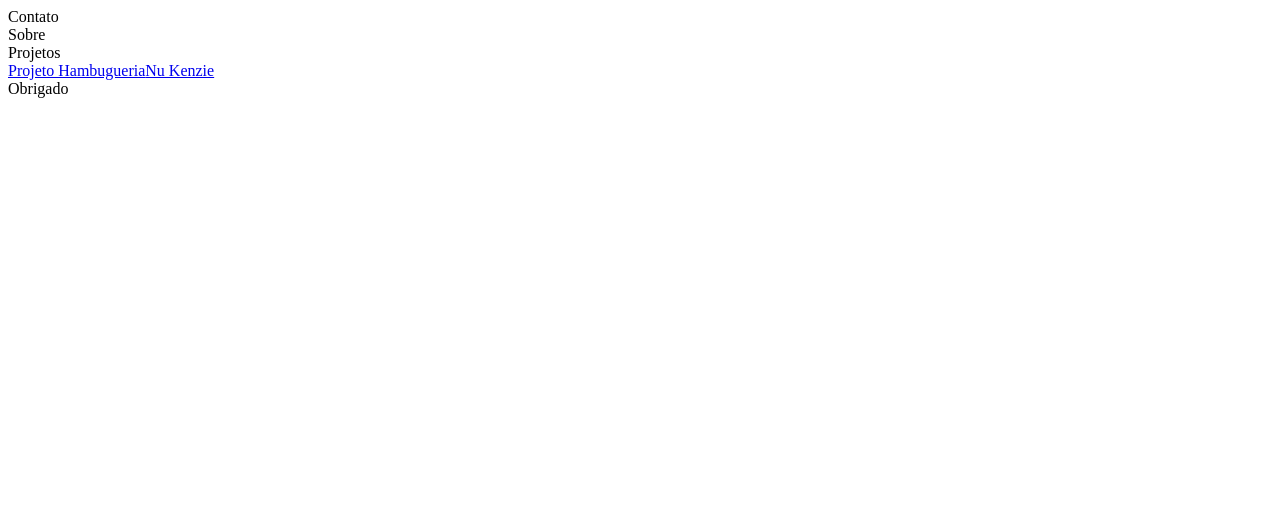
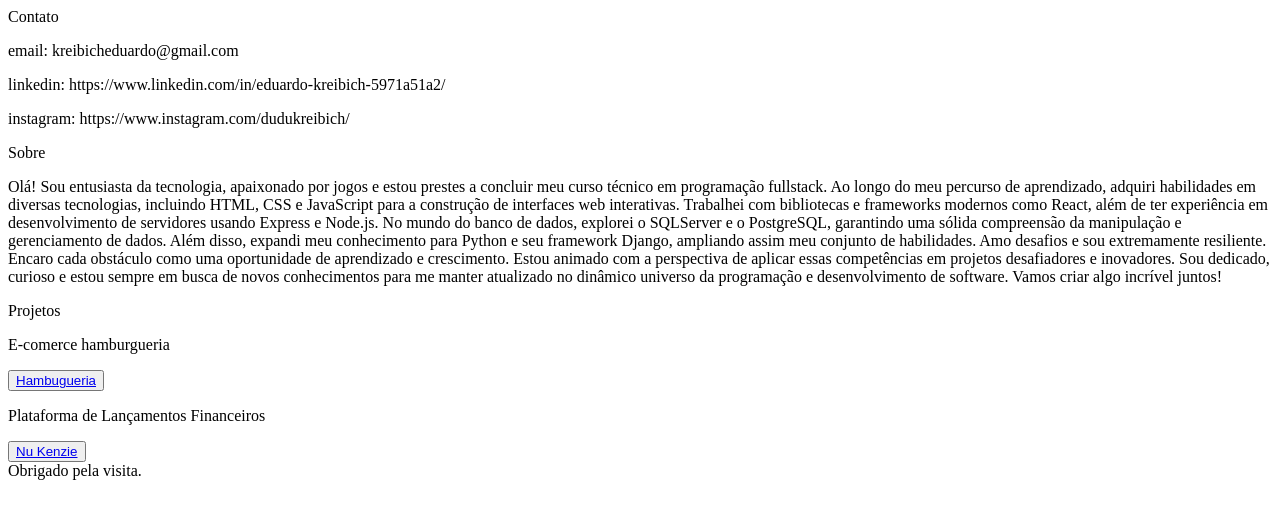
Before and after one commit to EduardoKreibich/Portifolio.Eduardo, a React (Vite) app: page / in a window 1280 px wide. Shown: the top 518 px of the page. Built offline with nearby package versions, Linux system fonts and the light colour scheme.

Commit message:
feat: Sobre

```diff
--- a/src/pages/dashbord/index.jsx
+++ b/src/pages/dashbord/index.jsx
@@ -7,11 +7,28 @@ export const Portifolio = () => {
     return(
         <>
             <header>Contato</header>
+                <p>email: kreibicheduardo@gmail.com</p>
+                <p>linkedin: https://www.linkedin.com/in/eduardo-kreibich-5971a51a2/</p>
+                <p>instagram: https://www.instagram.com/dudukreibich/</p>
             <section>Sobre</section>
+                <p>
+                Olá! Sou entusiasta da tecnologia, apaixonado por jogos e estou prestes a concluir meu curso técnico em programação fullstack. Ao longo do meu percurso de aprendizado, adquiri habilidades em diversas tecnologias, incluindo HTML, CSS e JavaScript para a construção de interfaces web interativas. Trabalhei com bibliotecas e frameworks modernos como React, além de ter experiência em desenvolvimento de servidores usando Express e Node.js.
+
+                No mundo do banco de dados, explorei o SQLServer e o PostgreSQL, garantindo uma sólida compreensão da manipulação e gerenciamento de dados. Além disso, expandi meu conhecimento para Python e seu framework Django, ampliando assim meu conjunto de habilidades.
+
+                Amo desafios e sou extremamente resiliente. Encaro cada obstáculo como uma oportunidade de aprendizado e crescimento. Estou animado com a perspectiva de aplicar essas competências em projetos desafiadores e inovadores. Sou dedicado, curioso e estou sempre em busca de novos conhecimentos para me manter atualizado no dinâmico universo da programação e desenvolvimento de software. Vamos criar algo incrível juntos!
+                </p>
             <section>Projetos</section>
-            <a href="https://hamburguria-kenzie-cdfrv2oek-eduardokreibich.vercel.app/" target="blank">Projeto Hambugueria</a>
-            <a href="https://nukenzie-2twykubd1-eduardokreibich.vercel.app/" target="blank">Nu Kenzie</a>
-            <section>Obrigado</section>
+            <p>E-comerce hamburgueria</p>
+            <button>
+                <a href="https://hamburguria-kenzie-cdfrv2oek-eduardokreibich.vercel.app/" target="blank">Hambugueria</a>
+            </button>
+
+            <p>Plataforma de Lançamentos Financeiros</p>
+            <button>
+                <a href="https://nukenzie-2twykubd1-eduardokreibich.vercel.app/" target="blank">Nu Kenzie</a>
+            </button>
+            <section>Obrigado pela visita.</section>
         </>
     )
 }
```
